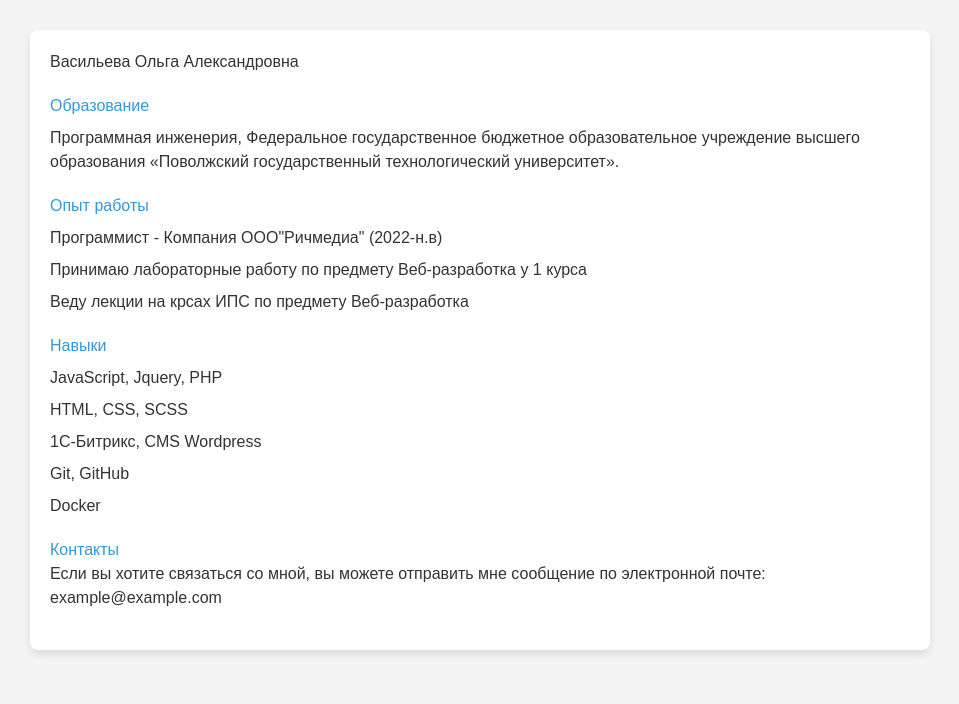
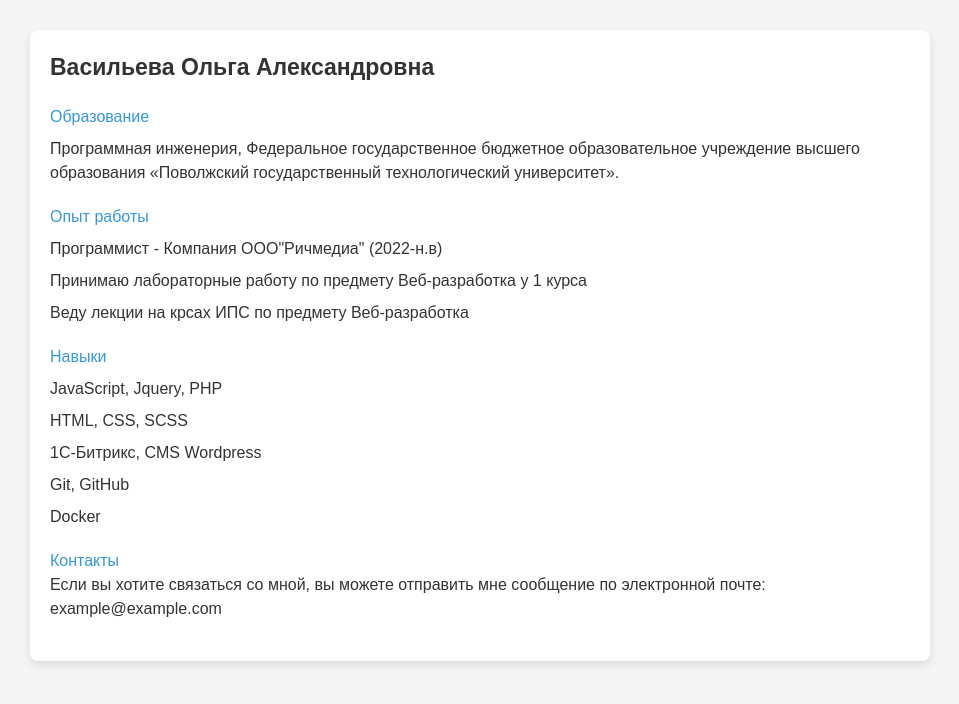
Before and after one commit to orangefrut/cv, a Next.js app: page / in a window 1280 px wide. Shown: the top 704 px of the page, without its empty margins (160-1119 px from the left). Built offline with nearby package versions, Linux system fonts and the light colour scheme.

Commit message:
размер у имени изменила

```diff
--- a/src/app/globals.css
+++ b/src/app/globals.css
@@ -69,6 +69,8 @@ header h1
     display: flex;
     align-items: center;
     gap: 20px;
+    font-size: 23px;
+    font-weight: 600;
 }
 
 .about-me div
```
